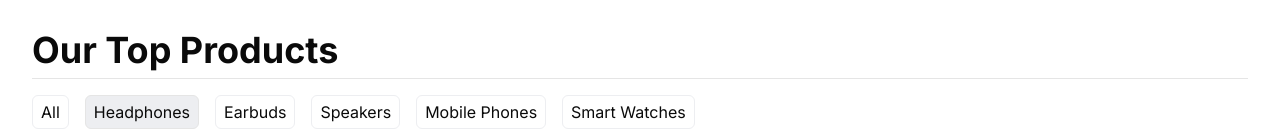
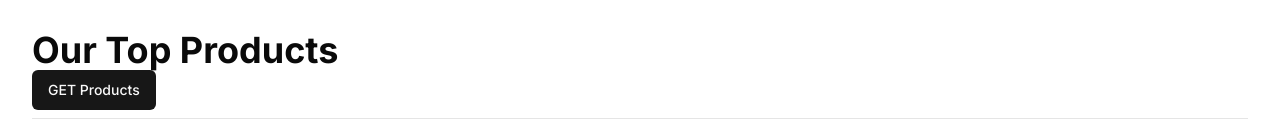
Before and after one commit to D-2020483/E-Commerce_Frontend, a React (Vite) app: page / in a window 1280 px wide. Shown: the part 630-764 px from the top of the page. Built offline with nearby package versions, Linux system fonts and the light colour scheme.

Commit message:
Session_10

```diff
--- a/src/Products.jsx
+++ b/src/Products.jsx
@@ -2,6 +2,7 @@ import ProductCards from "./ProductCards";
 import { Separator } from "@/components/ui/separator";
 import Tab from "./Tab";
 import { useState } from "react";
+import { Button } from "@/components/ui/button";
 
 function Products() {
   const products = [
@@ -112,9 +113,42 @@ function Products() {
   //      setSortOrder(order);
   //    };
 
+  const getProducts = async () => {
+  //  const data = fetch("http://localhost:8000/api/products" ,{
+  //    method: "GET",
+  //    headers: {
+  //      "Content-Type" : "application/json"
+  //    },
+  //  });
+  //  data
+  //  .then((res/*the response got from our back end*/) => {
+  //    return res.json();/*got actual js object*/
+  //  })
+  //  .then((data) => console.log(data))
+  //  .catch((err) => console.log(err));
+   try {
+    const res = await fetch("http://localhost:8000/api/products" ,{
+          method: "GET",
+          headers: {
+            "Content-Type" : "application/json"
+          },
+        });
+        const data = await res.json();
+        console.log(data);
+
+   } catch (error) {
+    console.log(error);
+   }
+  };
+
   return (
     <section className="px-8 py-8">
       <h2 className="text-4xl font-bold">Our Top Products</h2>
+      <div>
+        <Button onClick= {()=>getProducts()}>
+          GET Products
+        </Button>
+      </div>
       <Separator className="mt-2" />
       <div className="mt-4 flex items-center gap-4">
         {categories.map((category) => (
```
